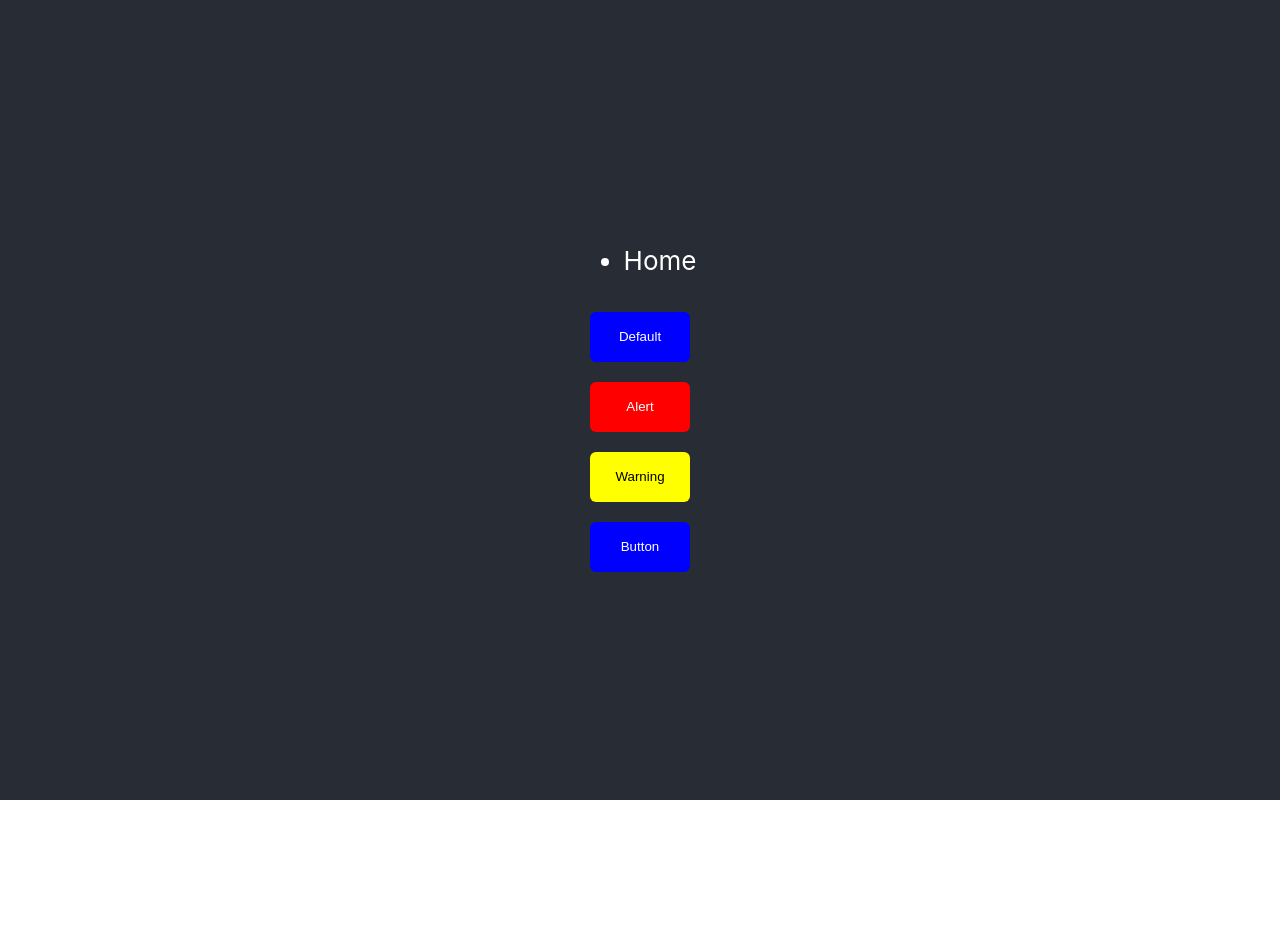
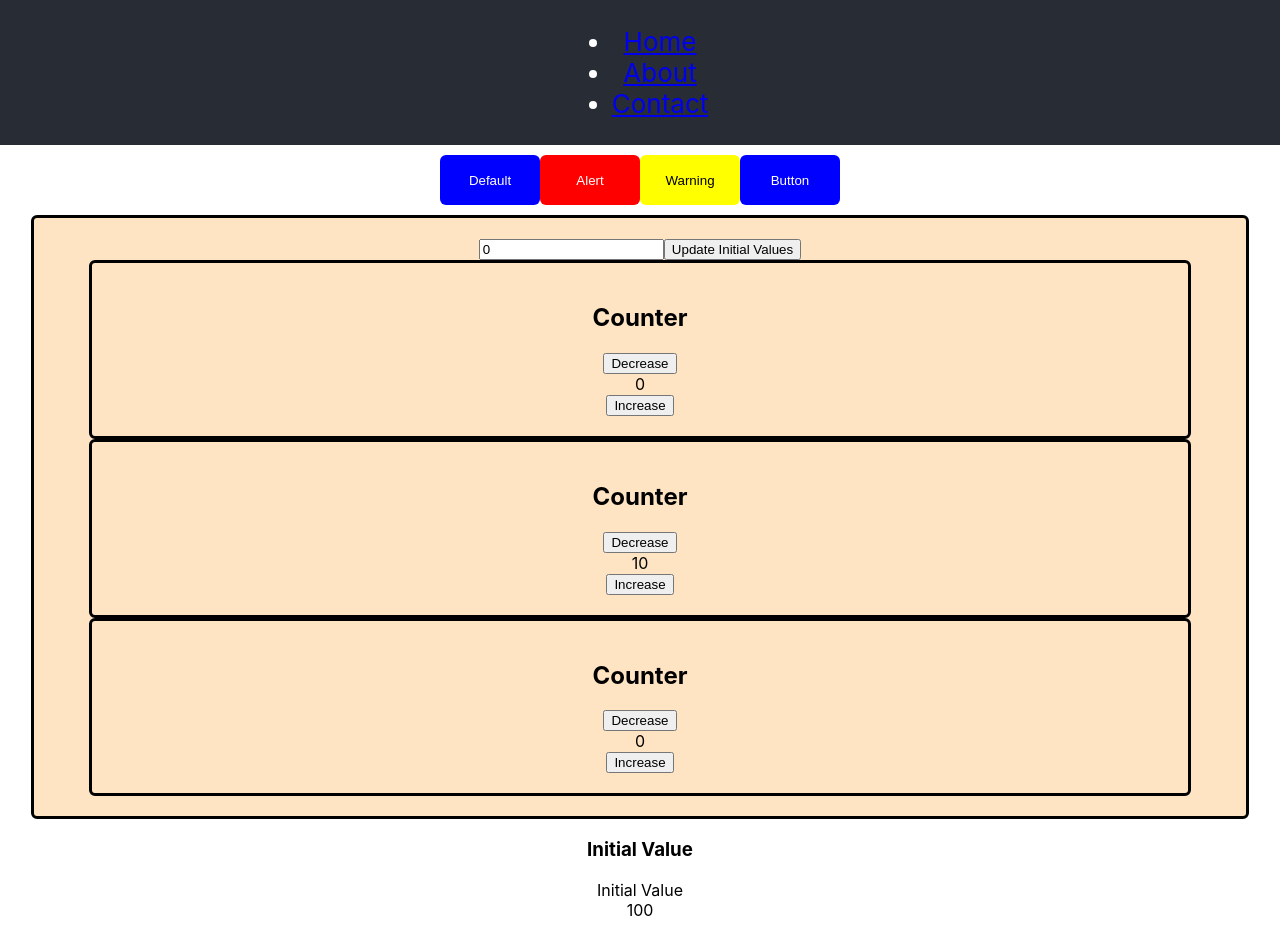
Before and after one commit to LindaGiorgadze/react_app_2023, a React (Create React App) app: page / in a window 1280 px wide. Shown: the top 928 px of the page. Before the commit the page ends 800 px from the top, so only its background shows below. Built offline with nearby package versions, Linux system fonts and the light colour scheme.

Commit message:
Lecture 1-3

```diff
--- a/src/App.css
+++ b/src/App.css
@@ -4,7 +4,7 @@
 
 .App-header {
   background-color: #282c34;
-  min-height: 100vh;
+  min-height: 50px;
   display: flex;
   flex-direction: column;
   align-items: center;
@@ -31,3 +31,12 @@
   background-color: yellow;
   color: black;
 }
+
+.Counter {
+  background-color: bisque;
+  width: 90%;
+  margin: 0 auto;
+  padding: 20px 30px;
+  border: 3px solid black;
+  border-radius: 6px;
+}
--- a/src/App.js
+++ b/src/App.js
@@ -1,49 +1,32 @@
+import { useState } from "react";
 import "./App.css";
-import Button from "./components/Button";
+import ButtonSection from "./components/ButtonSection";
+import Counter from "./components/Counter";
+import Form from "./components/Form";
+import Header from "./components/Header";
 
 function App() {
-  function alertFunction() {
-    alert("Button is Clicked");
+  const [initialValue, setInitialValue] = useState(0);
+  console.log(initialValue);
+  function handleChangeInitialValue(e) {
+    e.preventDefault();
   }
-
-  function customFunction(param) {
-    console.log(param);
-  }
-
-  // const nav = ["Home", "About", "Contact"];
-  const nav = [
-    {
-      value: "Home",
-      id: 1
-    },
-    {
-      value: "About",
-      id: 2
-    }
-  ];
-
   return (
     <div className="App">
-      <header className="App-header">
-        <nav>
-          <ul>
-            {nav
-              .filter((item) => item.value === "Home")
-              .map((li, index) => {
-                return <li key={li.id}>{li.value}</li>;
-              })}
-          </ul>
-        </nav>
-        <Button type="button" onClick={alertFunction} text="Default" />
-        <Button
-          type="submit"
-          customFunction={customFunction}
-          customClass="alert"
-          text="Alert"
+      <Header />
+      <ButtonSection />
+      <form onSubmit={(e) => handleChangeInitialValue(e)} className="Counter">
+        <input
+          type="number"
+          value={initialValue}
+          onChange={(e) => setInitialValue(parseInt(e.target.value))}
         />
-        <Button type="reset" customClass="warning" text="Warning" />
-        <Button />
-      </header>
+        <button type="submit"> Update Initial Values </button>
+        <Counter startNumber={initialValue} increaseNumber={10} />
+        <Counter startNumber={initialValue + 10} increaseNumber={10} decreaseNumber={10} />
+        <Counter decreaseNumber={7} />
+      </form>
+      <Form />
     </div>
   );
 }
--- /dev/null
+++ b/src/components/ButtonSection.js
@@ -0,0 +1,48 @@
+import Button from "./Button";
+
+function ButtonSection() {
+  function alertFunction() {
+    alert("Button is Clicked");
+  }
+
+  function customFunction(param) {
+    console.log(param);
+  }
+
+  const buttons = [
+    {
+      text: "Default",
+      type: "button",
+      onClick: alertFunction
+    },
+    {
+      text: "Alert",
+      type: "button",
+      onClick: customFunction,
+      customClass: "alert"
+    },
+    {
+      text: "Warning",
+      type: "reset",
+      customClass: "warning"
+    }
+  ];
+  return (
+    <div>
+      {buttons.map((button, index) => {
+        return (
+          <Button
+            key={index}
+            type={button?.type}
+            onClick={button?.onClick}
+            text={button?.text}
+            customClass={button?.customClass}
+          />
+        );
+      })}
+      <Button />
+    </div>
+  );
+}
+
+export default ButtonSection;
--- /dev/null
+++ b/src/components/Counter.js
@@ -0,0 +1,33 @@
+import { useEffect, useState } from "react";
+
+const Counter = ({ startNumber, increaseNumber, decreaseNumber }) => {
+  const [number, setNumber] = useState(startNumber || 0);
+
+  useEffect(() => {
+    console.log("First Appearance");
+  }, []);
+
+  useEffect(() => {
+    startNumber && setNumber(startNumber);
+  }, [startNumber]);
+
+  function increase(Increment) {
+    setNumber(number + Increment);
+  }
+  function decrease(Decrement) {
+    setNumber(number - Decrement);
+  }
+
+  return (
+    <div className="Counter">
+      <h2>Counter</h2>
+      <button onClick={() => decrease(decreaseNumber || 1)}>Decrease</button>
+      <br />
+      <span>{number}</span>
+      <br />
+      <button onClick={() => increase(increaseNumber || 1)}>Increase</button>
+    </div>
+  );
+};
+
+export default Counter;
--- /dev/null
+++ b/src/components/Form.js
@@ -0,0 +1,36 @@
+import { useState } from "react";
+import Button from "./Button";
+
+const Form = () => {
+  const [value, setValue] = useState("Initial Value");
+  const [title, setTitle] = useState(value);
+  const [number, setNumber] = useState(100);
+
+  function handleSubmit(e) {
+    e.preventDefault();
+    setTitle(value);
+    alert(`Form is Submited! Value: ${value}`);
+  }
+  return (
+    <form onSubmit={(e) => handleSubmit(e)} action="/submited">
+      <h3>{title}</h3>
+      <span>{value}</span>
+      <br />
+      <span>{number || ''}</span>
+      <br />
+      <input
+        type="text"
+        value={value}
+        onChange={(e) => setValue(e.target.value)}
+      />
+      <input
+        type="number"
+        value={number}
+        onChange={(e) => setNumber(parseInt(e.target.value))}
+      />
+      <Button type="submit" text="Submit" />
+    </form>
+  );
+};
+
+export default Form;
--- /dev/null
+++ b/src/components/Header.js
@@ -0,0 +1,39 @@
+const nav = [
+  {
+    value: "Home",
+    id: 1,
+    link: ''
+  },
+  {
+    value: "About",
+    id: 2,
+    link: 'about'
+  },
+  {
+    value: "Contact",
+    id: 3,
+    link: 'contact'
+  }
+];
+
+const Header = (params) => {
+  return (
+    <header className="App-header">
+      <nav>
+        <ul>
+          {nav
+            // .filter((item) => item.value === "Home")
+            .map((li, index) => {
+              return (
+                <li key={li.id}>
+                  <a href={`/${li.link}`}>{li.value}</a>
+                </li>
+              );
+            })}
+        </ul>
+      </nav>
+    </header>
+  );
+};
+
+export default Header;
```
